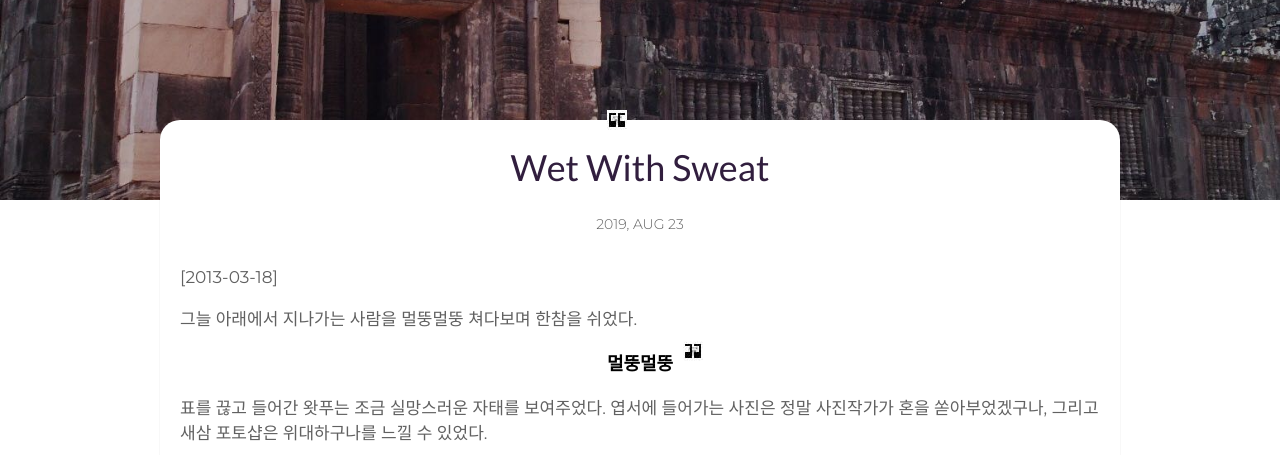
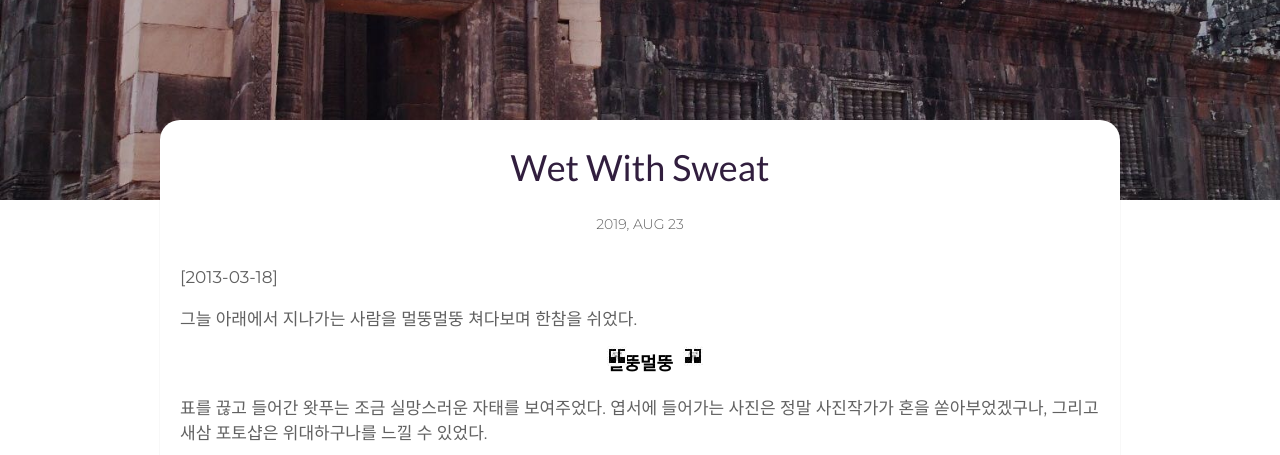
Before and after one commit to HAEZZA/HAEZZA.github.io, a Jekyll site: the page built from _posts/2019-08-23-Friendly-Laos.markdown, in a window 1280 px wide. Shown: the part 403-858 px from the top of the page. Built offline with Jekyll 4.4.1, drawn with Linux system fonts in a browser that asks for light colours; some web fonts are replaced; comment, search, counter and statistics services are not loaded.

Commit message:
css 수정

```diff
--- a/assets/css/main.css
+++ b/assets/css/main.css
@@ -990,12 +990,12 @@ pre {
 .page-quote:before {
   content: url("../img/left-quote.jpg") "  ";
   position: absolute;
-  top: -10px; }
+  margin-top: -5px; }
 
 .page-quote:after {
   content: "  " url("../img/right-quote.jpg");
   position: absolute;
-  margin-top: -10px; }
+  margin-top: -5px; }
 
 .page-caption {
   text-align: center;
@@ -1003,7 +1003,7 @@ pre {
   font-family: 'Cute Font', cursive;
   font-size: 13px;
   color: #000;
-  margin-top: -20px; }
+  margin-top: -10px; }
 
 .page-href {
   text-decoration: none; }
@@ -1092,16 +1092,16 @@ pre {
 
 .newsletter {
   text-align: center;
-  margin-top: 20px;
-  padding-bottom: 40px;
-  margin-bottom: 20px;
+  margin-top: 30px;
+  padding-bottom: 60px;
+  margin-bottom: 30px;
   border-bottom: 1px solid #efefef; }
   .newsletter .newsletter-title {
     font-weight: 400; }
   .newsletter .form-container {
     padding: 30px;
     background-color: #efefef;
-    width: 600px;
+    width: 720px;
     max-width: 100%;
     margin: 0 auto; }
     .newsletter .form-container p {
```
Also changed, not shown: assets/css/sass/parts/post-page.scss (+7 -7 lines).
